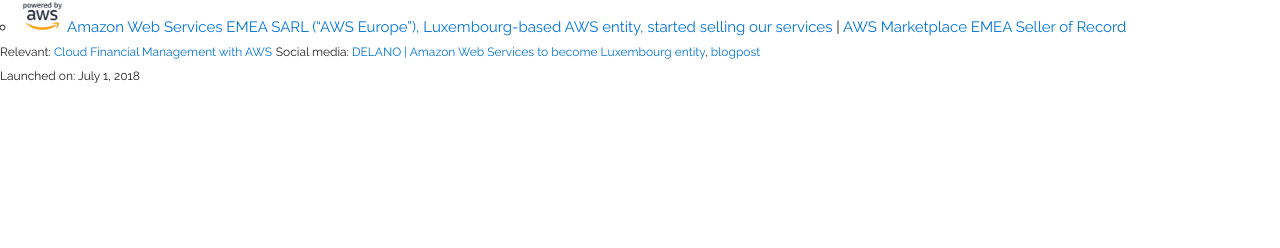
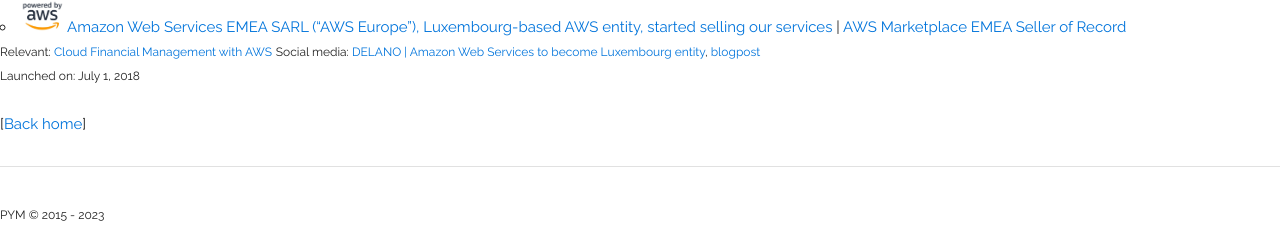
Before and after one commit to gfw001/gfw001.github.io, a Jekyll site: the page resume.html, which Jekyll copies as it is, in a window 1280 px wide. Shown: the part 1583-1831 px from the top of the page. Built offline with Jekyll 4.4.1, drawn with Linux system fonts in a browser that asks for light colours; before the commit the page ends 1695 px from its top, so only the background shows below that.

Commit message:
Update resume.html

```diff
--- a/resume.html
+++ b/resume.html
@@ -248,5 +248,16 @@
 </ul>
 </div>
 
+<p>
+[<a href="/index">Back home</a>]
+</p>
+
+
+<div id="footer" align=left>
+	<hr size="1">
+	<p align=“center”>
+		<small>PYM &copy; 2015 - 2023</small>
+	</p>
+</div>
 </body>
 </html>
```
